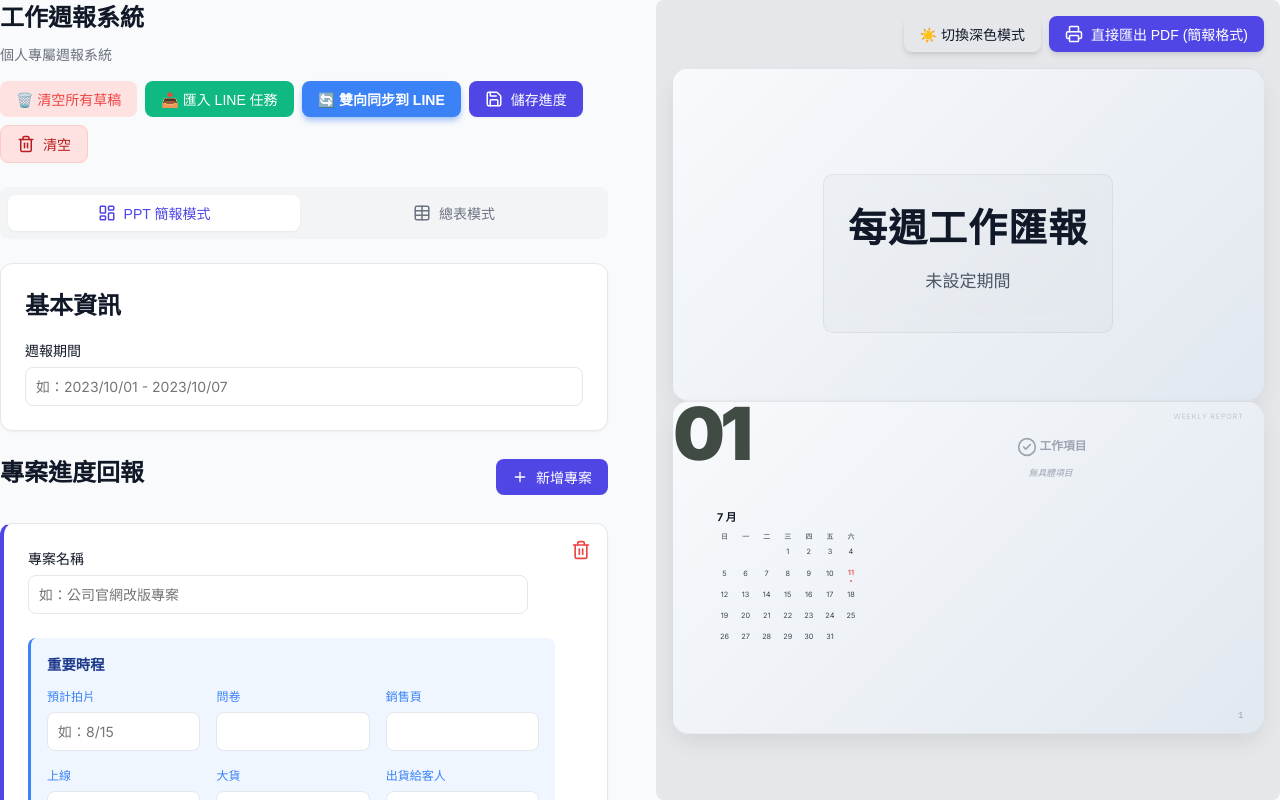
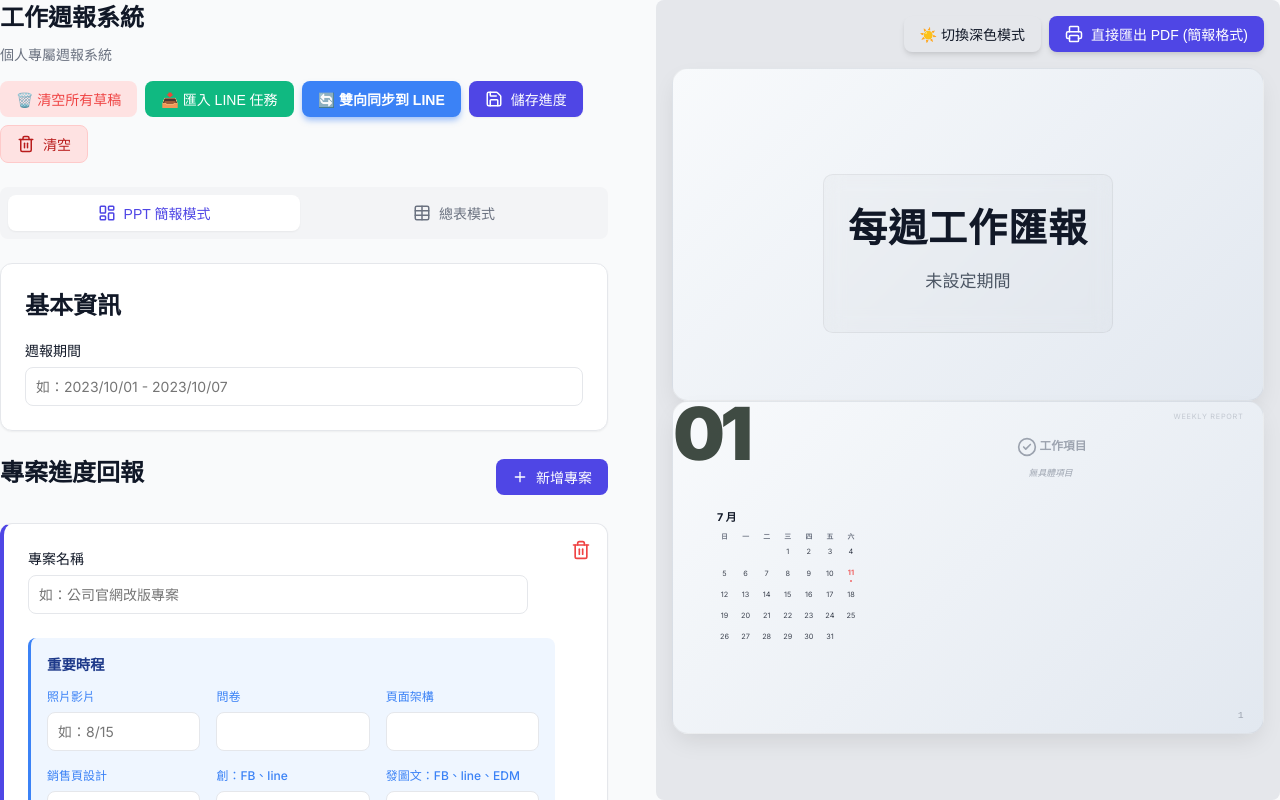
Before and after one commit to soniiifun/weekly-report, a Next.js app: page / in a window 1280 px wide. Both pictures are taken after a click on the button "新增專案". Built offline with nearby package versions, Linux system fonts and the light colour scheme.

Commit message:
Update milestone options

```diff
--- a/src/components/ReportApp.tsx
+++ b/src/components/ReportApp.tsx
@@ -565,28 +565,40 @@ export default function ReportApp({ currentUser = 'Guest' }: ReportAppProps) {
                 <label style={{ fontSize: '0.9rem', fontWeight: 'bold', color: '#1E3A8A', marginBottom: '0.8rem', display: 'block' }}>重要時程</label>
                 <div style={{ display: 'grid', gridTemplateColumns: 'repeat(3, 1fr)', gap: '1rem' }}>
                   <div>
-                    <label style={{ fontSize: '0.75rem', color: '#3B82F6' }}>預計拍片</label>
-                    <input className="input-field" value={project.milestones?.filming || ''} onChange={e => updateMilestone(project.id, 'filming', e.target.value)} placeholder="如：8/15" />
+                    <label style={{ fontSize: '0.75rem', color: '#3B82F6' }}>照片影片</label>
+                    <input className="input-field" value={project.milestones?.media || ''} onChange={e => updateMilestone(project.id, 'media', e.target.value)} placeholder="如：8/15" />
                   </div>
                   <div>
                     <label style={{ fontSize: '0.75rem', color: '#3B82F6' }}>問卷</label>
                     <input className="input-field" value={project.milestones?.questionnaire || ''} onChange={e => updateMilestone(project.id, 'questionnaire', e.target.value)} />
                   </div>
                   <div>
-                    <label style={{ fontSize: '0.75rem', color: '#3B82F6' }}>銷售頁</label>
-                    <input className="input-field" value={project.milestones?.salesPage || ''} onChange={e => updateMilestone(project.id, 'salesPage', e.target.value)} />
+                    <label style={{ fontSize: '0.75rem', color: '#3B82F6' }}>頁面架構</label>
+                    <input className="input-field" value={project.milestones?.pageStructure || ''} onChange={e => updateMilestone(project.id, 'pageStructure', e.target.value)} />
+                  </div>
+                  <div>
+                    <label style={{ fontSize: '0.75rem', color: '#3B82F6' }}>銷售頁設計</label>
+                    <input className="input-field" value={project.milestones?.salesPageDesign || ''} onChange={e => updateMilestone(project.id, 'salesPageDesign', e.target.value)} />
+                  </div>
+                  <div>
+                    <label style={{ fontSize: '0.75rem', color: '#3B82F6' }}>創：FB、line</label>
+                    <input className="input-field" value={project.milestones?.createSocials || ''} onChange={e => updateMilestone(project.id, 'createSocials', e.target.value)} />
+                  </div>
+                  <div>
+                    <label style={{ fontSize: '0.75rem', color: '#3B82F6' }}>發圖文：FB、line、EDM</label>
+                    <input className="input-field" value={project.milestones?.postContent || ''} onChange={e => updateMilestone(project.id, 'postContent', e.target.value)} />
                   </div>
                   <div>
                     <label style={{ fontSize: '0.75rem', color: '#3B82F6' }}>上線</label>
                     <input className="input-field" value={project.milestones?.launch || ''} onChange={e => updateMilestone(project.id, 'launch', e.target.value)} />
                   </div>
                   <div>
-                    <label style={{ fontSize: '0.75rem', color: '#3B82F6' }}>大貨</label>
-                    <input className="input-field" value={project.milestones?.bulkArrival || ''} onChange={e => updateMilestone(project.id, 'bulkArrival', e.target.value)} />
+                    <label style={{ fontSize: '0.75rem', color: '#3B82F6' }}>工廠出貨</label>
+                    <input className="input-field" value={project.milestones?.factoryShipping || ''} onChange={e => updateMilestone(project.id, 'factoryShipping', e.target.value)} />
                   </div>
                   <div>
                     <label style={{ fontSize: '0.75rem', color: '#3B82F6' }}>出貨給客人</label>
-                    <input className="input-field" value={project.milestones?.shipping || ''} onChange={e => updateMilestone(project.id, 'shipping', e.target.value)} />
+                    <input className="input-field" value={project.milestones?.shippingToCustomer || ''} onChange={e => updateMilestone(project.id, 'shippingToCustomer', e.target.value)} />
                   </div>
                 </div>
               </div>
@@ -893,12 +905,15 @@ export default function ReportApp({ currentUser = 'Guest' }: ReportAppProps) {
               }[] = [];
 
               const milestoneLabels: Record<string, string> = {
-                filming: '預計拍片',
+                media: '照片影片',
                 questionnaire: '問卷',
-                salesPage: '銷售頁',
+                pageStructure: '頁面架構',
+                salesPageDesign: '銷售頁設計',
+                createSocials: '創：FB、line',
+                postContent: '發圖文：FB、line、EDM',
                 launch: '上線',
-                bulkArrival: '大貨',
-                shipping: '出貨'
+                factoryShipping: '工廠出貨',
+                shippingToCustomer: '出貨給客人'
               };
 
               data.projects.forEach(project => {
```
Also changed, not shown: src/types/index.ts (+7 -4 lines).
